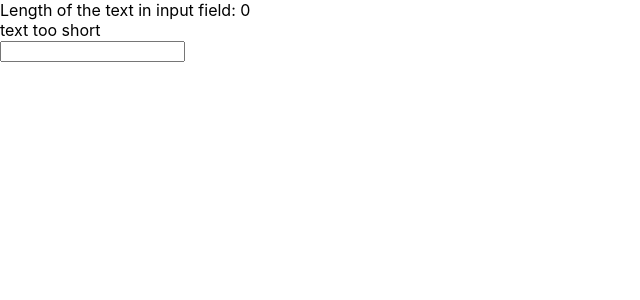
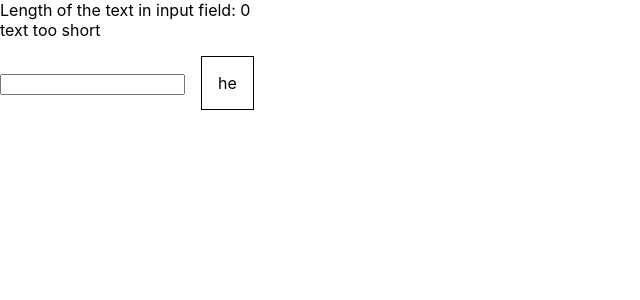
Before and after one commit to KrystianKaminski/react-repetition-3, a React (Create React App) app: page / in a window 1280 px wide. Shown: the top 300 px of the page, without its empty margins (0-640 px from the left). Built offline with nearby package versions, Linux system fonts and the light colour scheme.

Commit message:
Another component

```diff
--- a/src/App.js
+++ b/src/App.js
@@ -1,5 +1,6 @@
 import React, { Component } from 'react';
 import ValidationComponent from './ValidationComponent'
+import CharComponent from './CharComponent'
 
 class App extends Component {
 
@@ -24,6 +25,8 @@ class App extends Component {
           value={this.state.text}
           onChange={this.onInputTextChangeHandler}
         />
+        <CharComponent
+        />
       </div>
     );
   }
--- /dev/null
+++ b/src/CharComponent.js
@@ -0,0 +1,23 @@
+import React from 'react'
+
+const style = {
+    char: {
+        display: 'inline-block',
+        padding: '16px',
+        textAlign: 'center',
+        margin: '16px',
+        border: '1px solid black'
+    }
+}
+
+const CharComponent = (props) => {
+    return (
+        <div
+            style={style.char}
+        >
+            he
+        </div>
+    )
+}
+
+export default CharComponent
```
